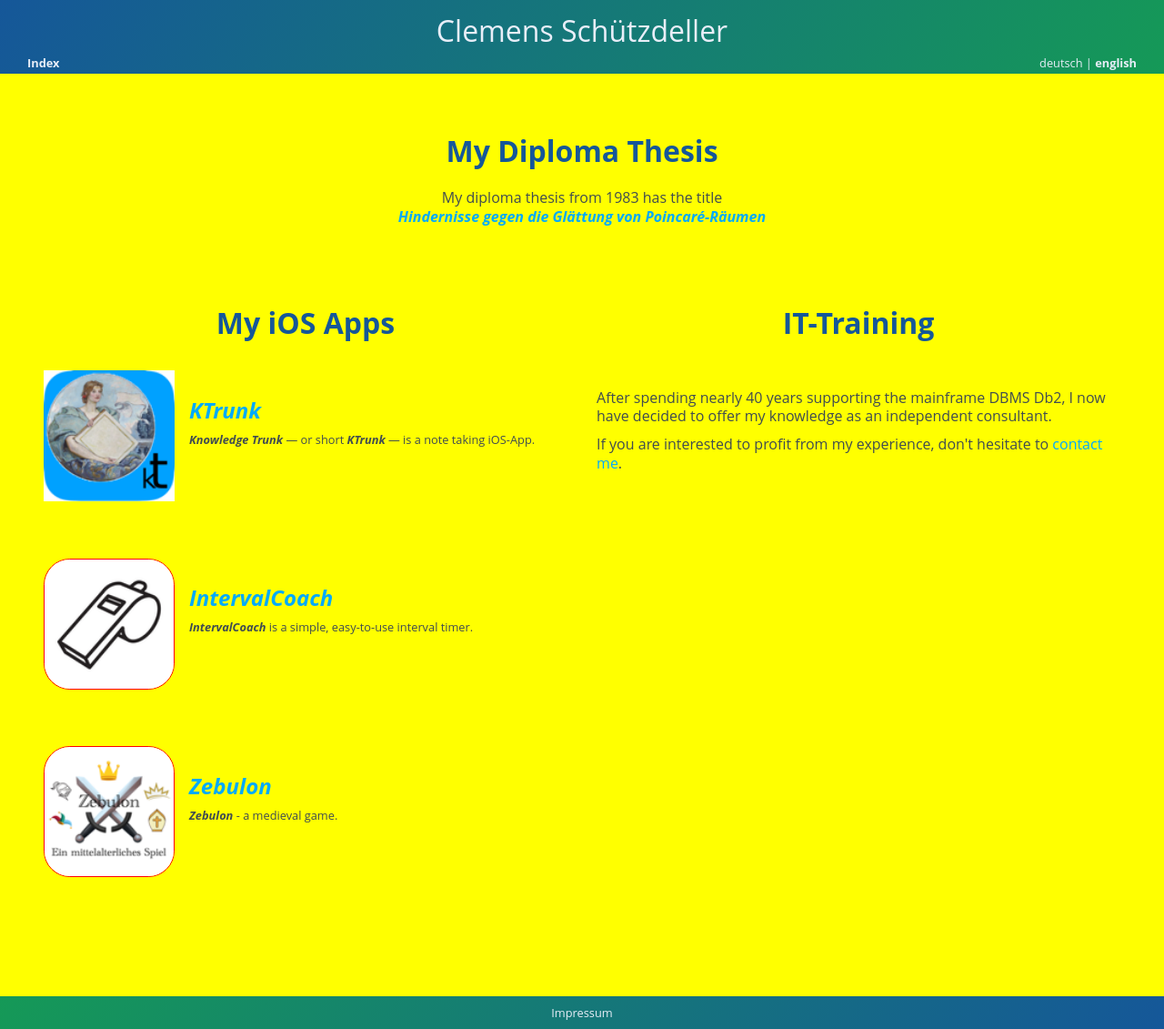
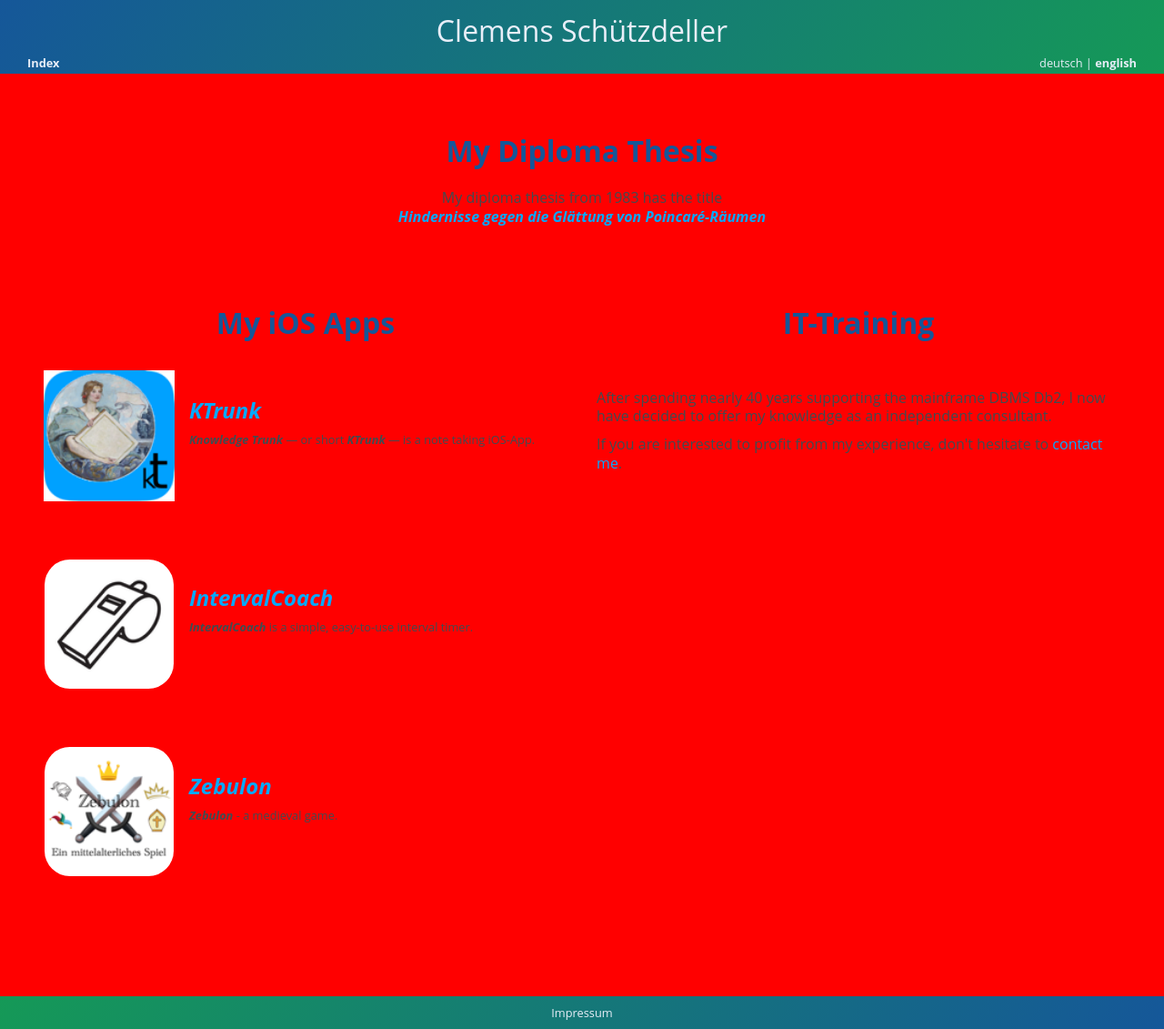
Before and after one commit to cs-LA/home, a Jekyll site: the page built from README.md, in a window 1280 px wide. Shown: the whole page at 91% size. Built offline with Jekyll 4.4.1, drawn with Linux system fonts in a browser that asks for light colours; our own code applies the rules of GitHub Pages for plain Markdown files.

Commit message:
Update default.html

```diff
--- a/_layouts/default.html
+++ b/_layouts/default.html
@@ -7,7 +7,7 @@
     <link rel="icon" sizes="16x16" type="image/png" href="/home/csLogo016.png" />
 
     <meta charset="utf-8"/>
-    <meta name="viewport" content="width=device-width, initial-scale=1">
+    <meta name="viewport" content="width=500px, initial-scale=1">
     <meta name="theme-color" content="#157878">
     <meta name="apple-mobile-web-app-status-bar-style" content="black-translucent">
 
@@ -56,8 +56,7 @@
         color: #404c51;
         padding: 0;
         margin: 0;
-	      background-color: yellow;
-	      width: 500px;
+	      background-color: red;
       }
       .headerBanner {
         position: fixed;
```
